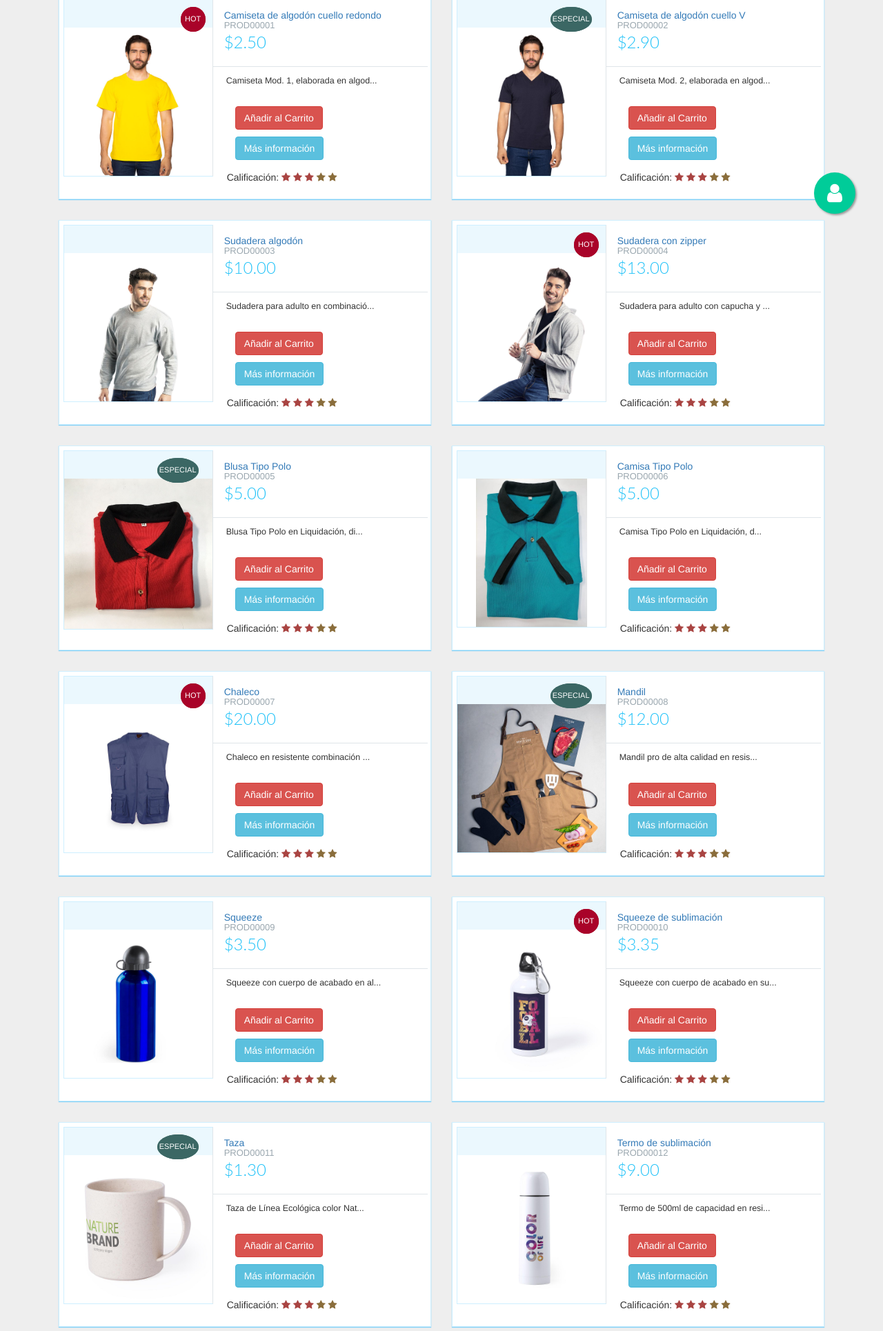
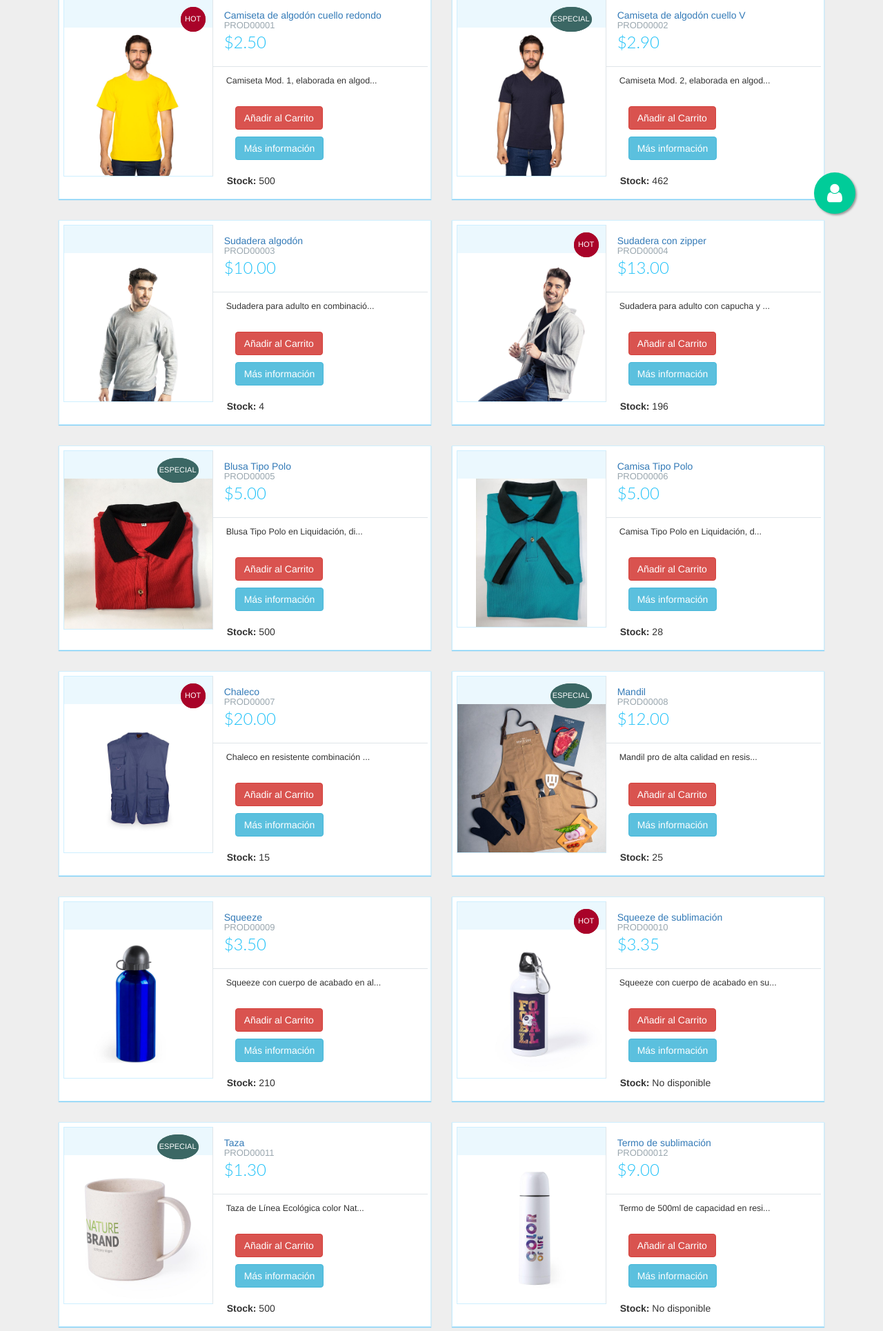
Before and after one commit to 0912gil/Desafio_LIS03L, a PHP site: page / in a window 1280 px wide. Shown: the part 450-2380 px from the top of the page at 69% size. Run offline with PHP 8.4, Linux system fonts and the light colour scheme; some libraries are stand-ins or nearby versions.

Commit message:
Validación en stock, index.php

```diff
--- a/index.php
+++ b/index.php
@@ -84,12 +84,16 @@ foreach ($productos ->producto as $row) {
                             <a href="javascript:void(0);" class="btn btn-info">Más información</a>
 						</div>
 						<div class="col-md-12">
-							<div class="rating">Calificación:
-								<label for="stars-rating-5"><i class="fa fa-star text-danger"></i></label>
-								<label for="stars-rating-4"><i class="fa fa-star text-danger"></i></label>
-								<label for="stars-rating-3"><i class="fa fa-star text-danger"></i></label>
-								<label for="stars-rating-2"><i class="fa fa-star text-warning"></i></label>
-								<label for="stars-rating-1"><i class="fa fa-star text-warning"></i></label>
+							<br>
+							<div class="rating"><b>Stock: </b>
+							<?php
+							if ($row->existencias>0){
+								echo $row->existencias;
+							}
+							else{
+								echo 'No disponible';
+							}
+							?>
 							</div>
 						</div>
 					</div>
```
